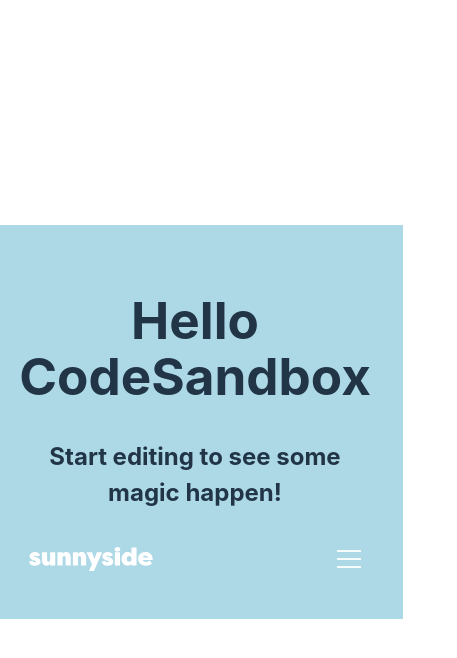
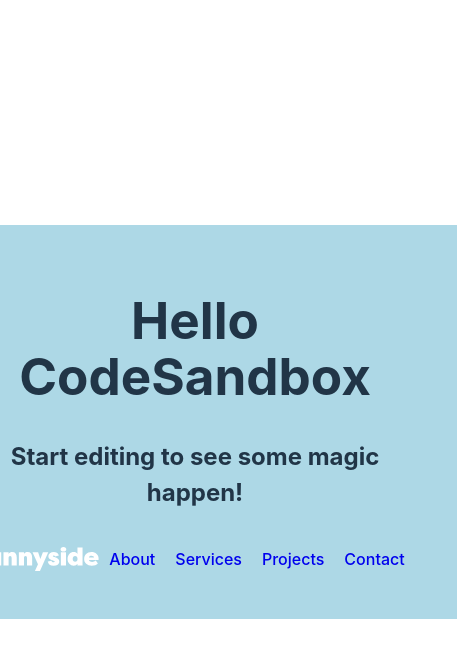
Before and after one commit to unkuseni/sunnyside-landing-page-main, a React (Vite) app: page / in a window 390 px wide. Both pictures are taken after a click on the button 348 px from the left and 558 px from the top of the page. Shown: the top 658 px of the page, 457 px wide, since content can reach past the window. Built offline with nearby package versions, Linux system fonts and the light colour scheme.

Commit message:
got mobile menu right

```diff
--- a/src/_codux/boards/navbar/navbar.board.tsx
+++ b/src/_codux/boards/navbar/navbar.board.tsx
@@ -6,7 +6,7 @@ export default createBoard({
     Board: () => <Navbar />,
     environmentProps: {
         windowBackgroundColor: '#121212',
-        windowWidth: 924,
+        windowWidth: 670,
         canvasWidth: 658,
         canvasHeight: 116,
         windowHeight: 667,
--- a/src/components/navbar/navbar.module.scss
+++ b/src/components/navbar/navbar.module.scss
@@ -66,3 +66,12 @@
   }
   opacity: 0.9;
 }
+.mobile-nav{
+
+}
+.open {
+  display: block;
+}
+.close {
+  display: none;
+}
--- a/src/components/navbar/navbar.tsx
+++ b/src/components/navbar/navbar.tsx
@@ -9,16 +9,20 @@ export interface NavbarProps {
 
 export const Navbar = ({ className }: NavbarProps) => {
     const [isMobile, setIsMobile] = useState(window.innerWidth < 768);
+    const [isOpen, setIsOpen] = useState(false);
     useEffect(() => {
         const handleResize = () => {
             setIsMobile(window.innerWidth < 768);
+            setIsOpen(false);
         };
         window.addEventListener('resize', handleResize);
         return () => {
             window.removeEventListener('resize', handleResize);
         };
     });
-    const toggleMenu = () => {};
+    const toggleMenu = () => {
+       setIsOpen(!isOpen);
+    };
     const desktopNavItems = (
         <div className={Navbar_module['nav-items']}>
             <ul className={Navbar_module.items}>
@@ -39,8 +43,29 @@ export const Navbar = ({ className }: NavbarProps) => {
     );
     const mobileNavItems = (
         <div className={Navbar_module['nav-items']}>
-            <button type="button" className={classNames(Navbar_module['nav-button'], Navbar_module.items)}>
-                <img src={button} alt="nav-button" onClick={toggleMenu}/>
+            <div id={'mobile-nav'} className={classNames(Navbar_module['mobile-nav'],
+            isOpen ? Navbar_module['open'] : Navbar_module['close'])}>
+                <ul className={Navbar_module.items}>
+                    <li>
+                        <a href="/">About</a>
+                    </li>
+                    <li>
+                        <a href="/">Services</a>
+                    </li>
+                    <li>
+                        <a href="/">Projects</a>
+                    </li>
+                    <li>
+                        <a href="/">Contact</a>
+                    </li>
+                </ul>
+            </div>
+            <button
+                id="nav-button"
+                type="button"
+                className={classNames(Navbar_module['nav-button'], Navbar_module.items)}
+            >
+                <img src={button} alt="nav-button" onClick={toggleMenu} />
             </button>
         </div>
     );
```
